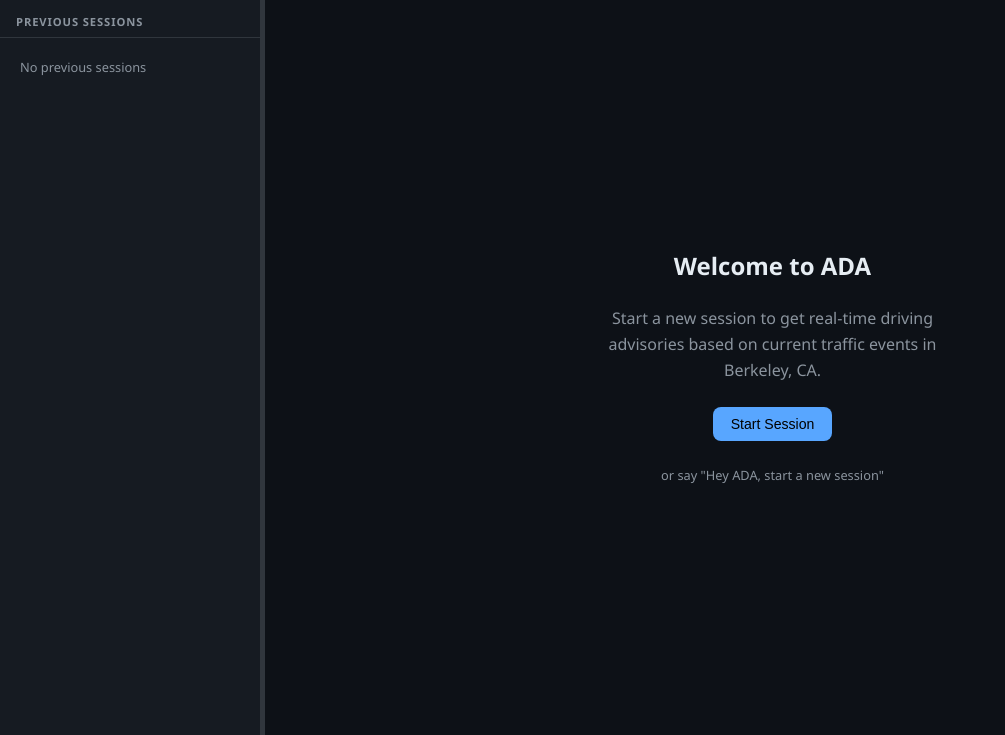
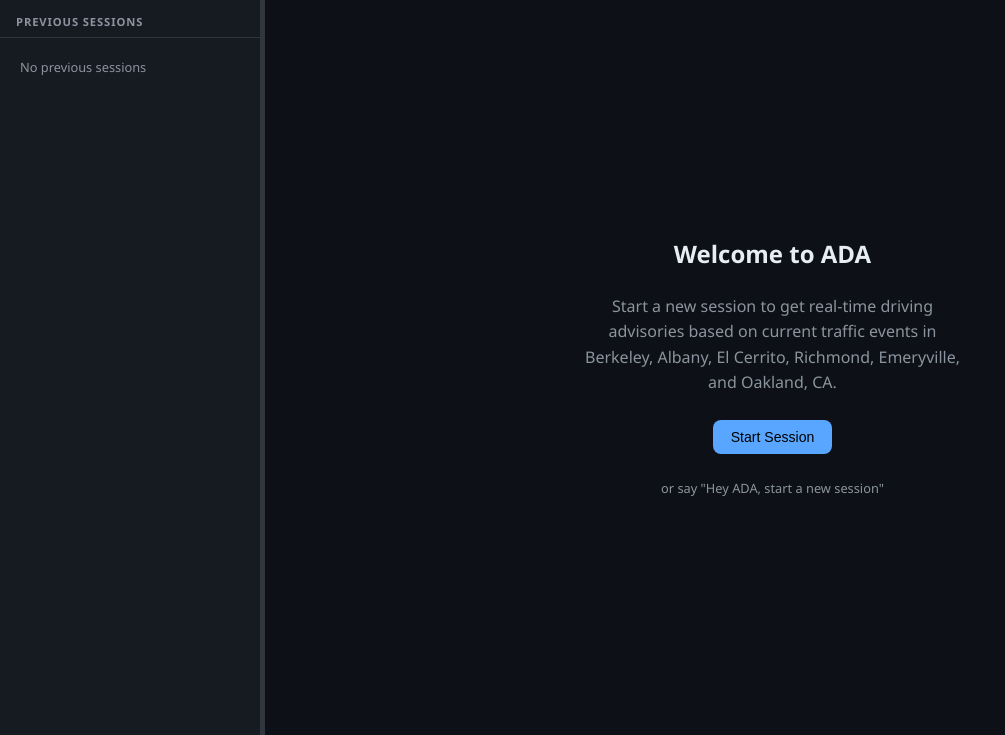
Before and after one commit to ucbtrans/adavan, a Flask app: page / in a window 1280 px wide. Shown: the part 65-800 px from the top of the page, without its empty margins (0-1005 px from the left). Run offline with Flask 3, Linux system fonts and the light colour scheme; data that the repository does not hold is empty.

Commit message:
Update help page and splash to list all 6 supported cities
Co-Authored-By: Claude Sonnet 4.6 <noreply@anthropic.com>

```diff
--- a/ada-driving-assistant/templates/index.html
+++ b/ada-driving-assistant/templates/index.html
@@ -536,7 +536,7 @@ aside h2 {
     <!-- Splash / start screen -->
     <div id="splash">
       <h2>Welcome to ADA</h2>
-      <p>Start a new session to get real-time driving advisories based on current traffic events in Berkeley, CA.</p>
+      <p>Start a new session to get real-time driving advisories based on current traffic events in Berkeley, Albany, El Cerrito, Richmond, Emeryville, and Oakland, CA.</p>
       <button class="btn btn-primary" onclick="showLocationPanel()">Start Session</button>
       <p style="font-size:.8rem;color:var(--muted);">or say "Hey ADA, start a new session"</p>
     </div>
@@ -730,7 +730,7 @@ aside h2 {
         <li>Type <strong>help</strong> in the chat at any time to see this guide</li>
         <li>Parking estimates are simulated and apply to unregulated (non-colored) curbs only</li>
         <li>Blue curb spots require a disabled placard or qualifying license plate</li>
-        <li>All data is scoped to Berkeley, CA</li>
+        <li>Coverage includes Berkeley, Albany, El Cerrito, Richmond, Emeryville, and Oakland, CA</li>
       </ul>
     </div>
   </div>
```
